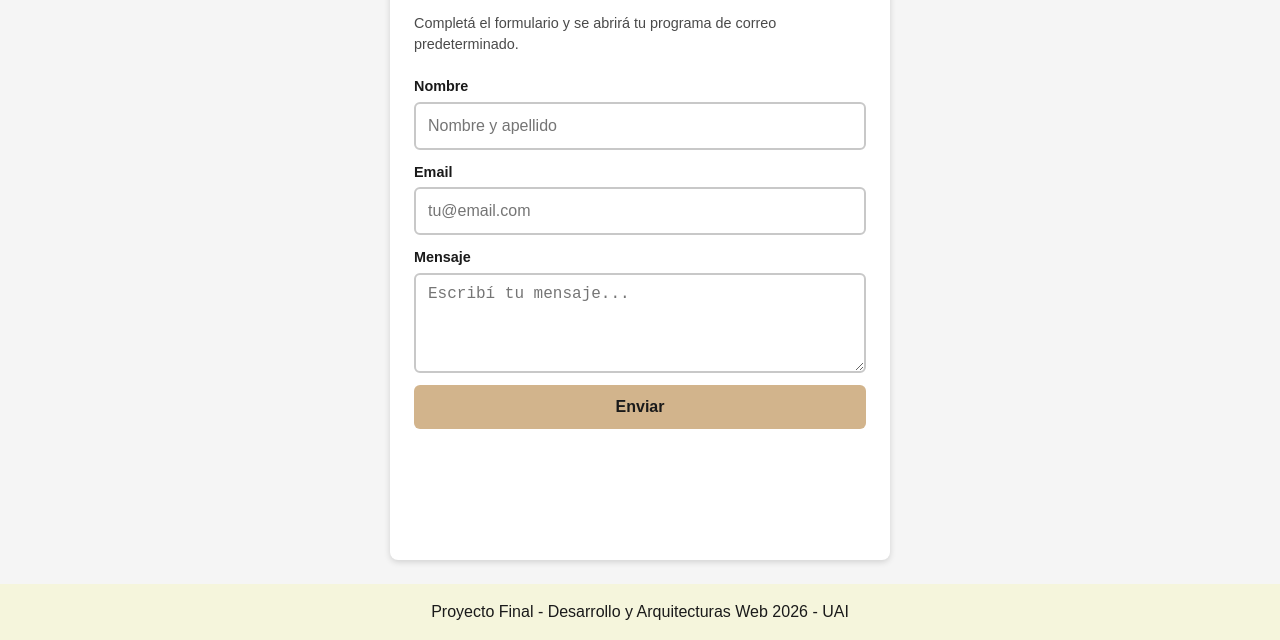
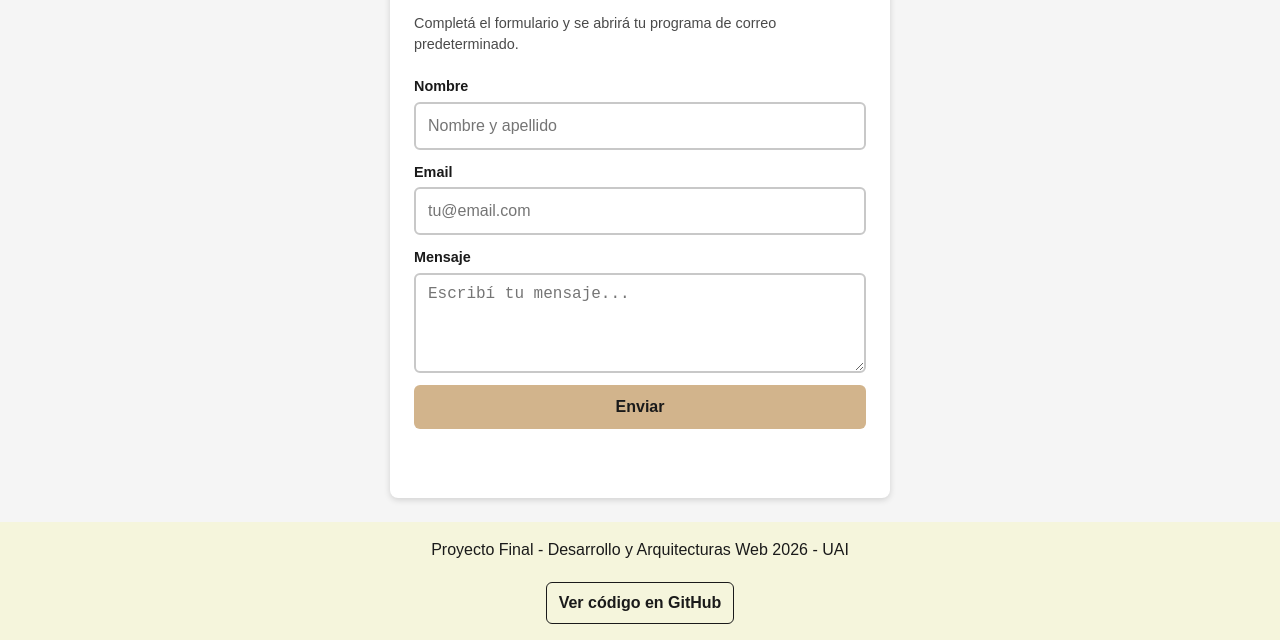
Before and after one commit to LaruuPollastrini/Futbolle-Proyecto, a plain HTML site: page contacto.html in a window 1280 px wide. Shown: the part 160-800 px from the top of the page. Drawn offline with Linux system fonts and the light colour scheme.

Commit message:
Actualizar footer

```diff
--- a/contacto.html
+++ b/contacto.html
@@ -46,6 +46,9 @@
     </main>
     <footer class="pie-pagina">
         <p class="texto-pie">Proyecto Final - Desarrollo y Arquitecturas Web 2026 - UAI</p>
+        <a href="https://github.com/LaruuPollastrini/Futbolle-Proyecto" target="_blank" rel="noopener noreferrer" class="boton boton-secundario">
+        Ver código en GitHub
+        </a>
     </footer>
     <div class="modal modal-mensaje oculto">
         <div class="modal-contenido">
--- a/css/estilos.css
+++ b/css/estilos.css
@@ -429,6 +429,21 @@ textarea {
 .tema-oscuro .item-historial {
     background-color: #2a2a2a;
 }
+.boton-secundario {
+    padding: 8px 12px;
+    border: 1px solid #1a1a1a;
+    border-radius: 6px;
+    color: #1a1a1a;
+    font-weight: bold;
+    background-color: transparent;
+    cursor: pointer;
+    text-decoration: none;
+    display: inline-block;
+    margin-top: 20px;
+}
+.boton-secundario:hover {
+    background-color: #e6d3a8;
+}
 @media (max-width: 700px) {
     .cabecera {
         flex-direction: column;
```
